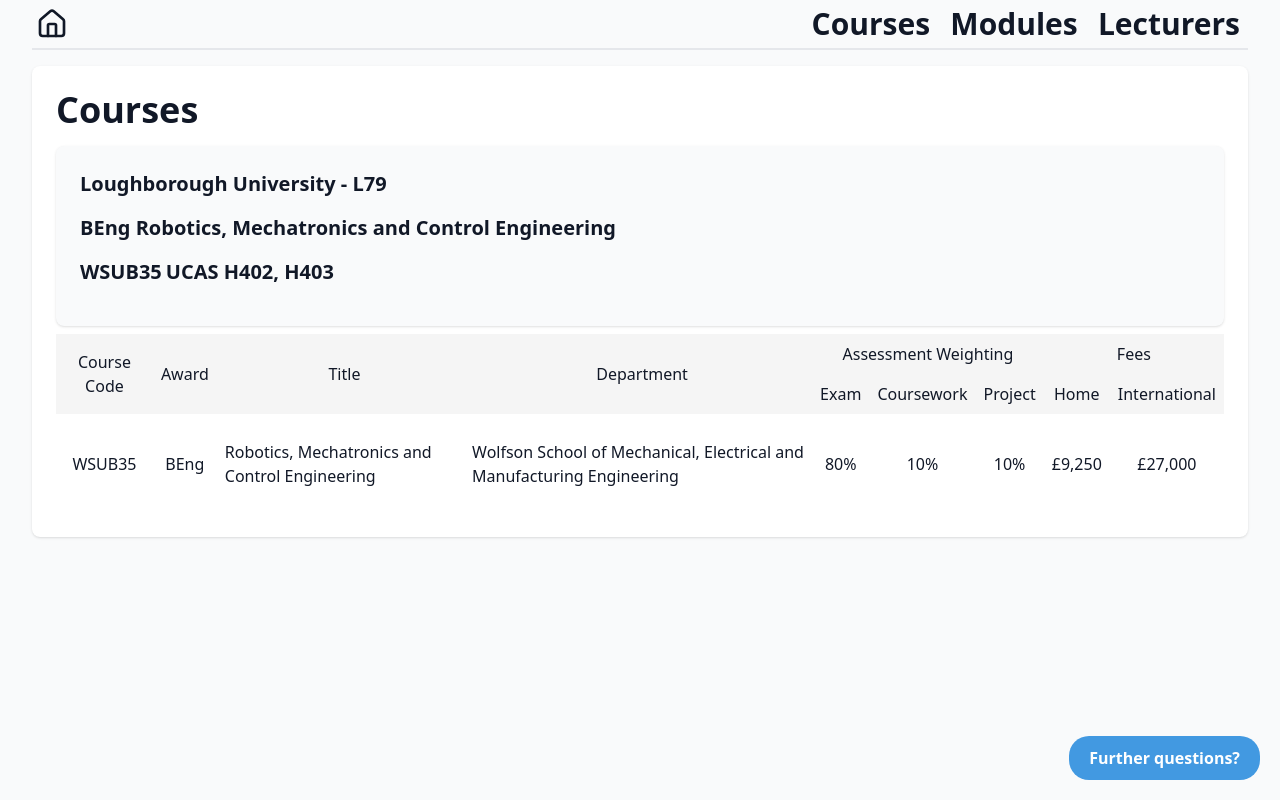
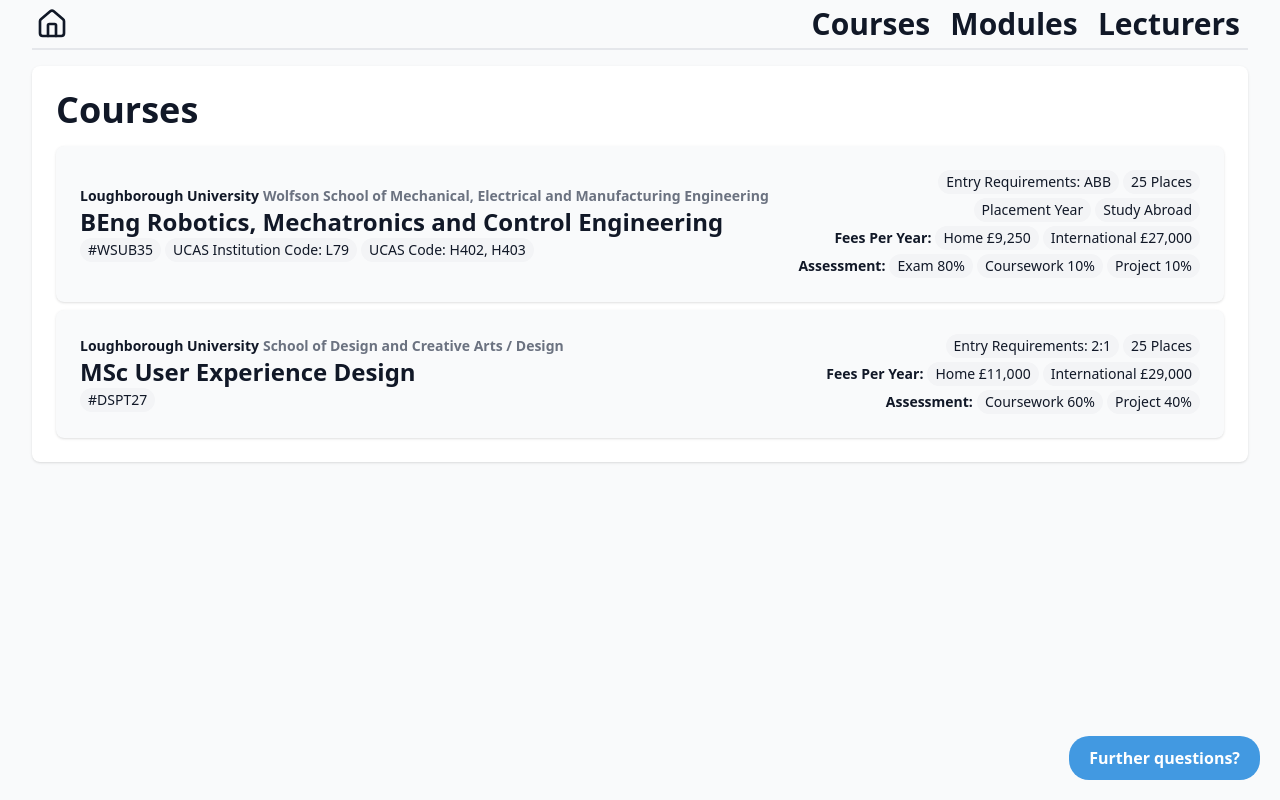
Before and after one commit to AlessioGrespi/universityDB, a SvelteKit app: page /courses in a window 1280 px wide. Built offline with nearby package versions, Linux system fonts and the light colour scheme.

Commit message:
course index

```diff
--- a/src/app.css
+++ b/src/app.css
@@ -38,9 +38,11 @@
   line-height: 0.8rem;
 }
 
+
 .pill {
   @apply text-xxxs sm:text-base rounded-full bg-gray-100 px-1 py-0.5 sm:px-2 sm:py-0.5;
 }
+
 
 .pill-list li {
   @apply w-auto capitalize pill;
@@ -96,12 +98,32 @@
   @apply px-2;
 }
 
-.subcard {
+.card .subcard {
   @apply p-2 bg-gray-50 shadow rounded-lg sm:p-6 hover:shadow-lg transition-shadow duration-200;
 }
 
-.subcard h2 {
+.card .subcard h2 {
   @apply text-xs sm:text-xl;
+}
+
+.card .subcard h4 {
+  @apply text-xs sm:text-sm;
+}
+
+.card .subcard .index {
+  @apply flex flex-col place-items-start;
+}
+
+.card .subcard .index h2 {
+  @apply text-2xl text-nowrap -mb-0;
+  }
+
+.card .subcard .index h3 {
+@apply text-sm text-nowrap;
+}
+
+.card .subcard .index h4 {
+  @apply rounded-full px-2 py-0.5 text-sm bg-gray-100 flex flex-nowrap place-items-center text-nowrap;
 }
 /*
 .subcard th  {
--- a/src/routes/courses/+page.svelte
+++ b/src/routes/courses/+page.svelte
@@ -12,39 +12,111 @@
 			projectWeighting: '10%',
 			homeFees: '£9,250',
 			internationalFees: '£27,000'
-        },
+		}
 		// Add more course data as needed
 	];
 </script>
 
-<div class='py-4 px-1 card mt-4 '>
-    <h1 >Courses</h1>
-    <div class='flex flex-col gap-1.5'>
-        <div class='subcard flex flex-col place-items-start'>
-            <h2>Loughborough University - L79</h2>
-            <h2>BEng Robotics, Mechatronics and Control Engineering</h2>
-            <div class='flex gap-1'>
-                <h2>WSUB35</h2>
-            <h2>UCAS H402, H403</h2>
+<div class="card mt-4 px-1 py-4">
+	<h1>Courses</h1>
+	<div class="flex w-full flex-col gap-2">
+        <a href='/courses/robotics'>
+		<div class="subcard flex justify-between place-items-center">
+			<div class="index">
+                <div class='flex gap-1 flex-wrap place-items-center'>
+                    <h3 class=''>Loughborough University</h3>
+                    <h3 class='text-gray-500'>Wolfson School of Mechanical, Electrical and Manufacturing Engineering</h3>
+                </div>
+				<h2 class='text-nowrap'>BEng Robotics, Mechatronics and Control Engineering</h2>
+				<div class="flex gap-1">
+                    <h4 class="">#WSUB35</h4>
+                    <h4 class=''>UCAS Institution Code: L79</h4>
+					<h4 class="">UCAS Code: H402, H403</h4>
 				</div>
 			</div>
+            <div class='index flex flex-col gap-1 max-w-[40%]'>
+                <div class='flex flex-wrap text-nowrap place-items-center justify-end w-full gap-1'>
+                    <h4 class=''>Entry Requirements: ABB</h4>
+                    <h4>25 Places</h4>
                 </div>
-    <table class='page-table'>
+                <div class='flex flex-wrap text-nowrap place-items-center justify-end w-full gap-1'>
+                    <h4>Placement Year</h4>
+                    <h4>Study Abroad</h4>
+                </div>
+                <div class='flex place-items-center justify-end w-full gap-1'>
+                    <h3 class='text-sm'>Fees Per Year: </h3>
+                    <h4 class=''>Home £9,250</h4>
+                    <h4 class=''>International £27,000</h4>
+                </div>
+                <div class='flex place-items-center justify-end w-full gap-1'>
+                    <h3 class='text-sm'>Assessment: </h3>
+                    <h4 class=''>Exam 80%</h4>
+                    <h4 class=''>Coursework 10%</h4>
+                    <h4 class=''>Project 10%</h4>
+                </div>
+            </div>
+        </a>
+        <a href='courses/robotics'>
+        <div class="subcard flex justify-between place-items-center">
+			<div class="index">
+                <div class='flex gap-1 flex-wrap place-items-center'>
+                    <h3 class=''>Loughborough University</h3>
+                    <h3 class='text-gray-500'>School of Design and Creative Arts / Design</h3>
+                </div>
+				<h2 class='text-nowrap'>MSc User Experience Design</h2>
+				<div class="flex gap-1">
+                    <h4 class="">#DSPT27</h4>
+                    <!-- <h4 class=''>UCAS Institution Code: L79</h4> -->
+					<!-- <h4 class="">UCAS Code: H402, H403</h4> -->
+				</div>
+			</div>
+            <div class='index flex flex-col gap-1 max-w-[40%]'>
+                <div class='flex flex-wrap text-nowrap place-items-center justify-end w-full gap-1'>
+                    <h4 class=''>Entry Requirements: 2:1</h4>
+                    <h4>25 Places</h4>
+                </div>
+                <!-- <div class='flex flex-wrap text-nowrap place-items-center justify-end w-full gap-1'>
+                    <h4>Placement Year</h4>
+                    <h4>Study Abroad</h4>
+                </div> -->
+                <div class='flex place-items-center justify-end w-full gap-1'>
+                    <h3 class='text-sm'>Fees Per Year: </h3>
+                    <h4 class=''>Home £11,000</h4>
+                    <h4 class=''>International £29,000</h4>
+                </div>
+                <div class='flex place-items-center justify-end w-full gap-1'>
+                    <h3 class='text-sm'>Assessment: </h3>
+                    <!-- <h4 class=''>Exam 80%</h4> -->
+                    <h4 class=''>Coursework 60%</h4>
+                    <h4 class=''>Project 40%</h4>
+                </div>
+            </div>
+        </a>
+		</div>
+	</div>
+	<!-- <table class="page-table">
 		<thead>
 			<tr>
-                <th class='px-0.5 sm:px-2' rowspan="2"><span class='hidden sm:inline'>Course </span>Code</th>
-                <th class='px-0.5 sm:px-2' rowspan="2">Award</th>
+				<th class="px-0.5 sm:px-2" rowspan="2"><span class="hidden sm:inline">Course </span>Code</th
+				>
+				<th class="px-0.5 sm:px-2" rowspan="2">Award</th>
 				<th rowspan="2">Title</th>
-                <th class='hidden sm:table-cell' rowspan="2"><span class='hidden sm:inline'>Department</span><span class='inline sm:hidden'>Dept</span></th>
+				<th class="hidden sm:table-cell" rowspan="2"
+					><span class="hidden sm:inline">Department</span><span class="inline sm:hidden">Dept</span
+					></th
+				>
 				<th colspan="3">Assessment Weighting</th>
 				<th colspan="2">Fees</th>
 			</tr>
 			<tr>
-                <th class='px-0.5 sm:px-2'>Exam</th>
-                <th class='px-0.5 sm:px-2'><span class='hidden sm:inline'>Coursework</span><span class='inline sm:hidden'>CW</span></th>
-                <th class='px-0.5 sm:px-2'>Project</th>
-                <th class='px-0.5 sm:px-2'>Home</th>
-                <th class='px-0.5 sm:px-2'>International</th>
+				<th class="px-0.5 sm:px-2">Exam</th>
+				<th class="px-0.5 sm:px-2"
+					><span class="hidden sm:inline">Coursework</span><span class="inline sm:hidden">CW</span
+					></th
+				>
+				<th class="px-0.5 sm:px-2">Project</th>
+				<th class="px-0.5 sm:px-2">Home</th>
+				<th class="px-0.5 sm:px-2">International</th>
 			</tr>
 		</thead>
 		<tbody>
@@ -56,10 +128,10 @@
 					<td>
 						<a href={course.url} class="block">{course.award}</a>
 					</td>
-                    <td class="text-left ">
+					<td class="text-left">
 						<a href={course.url} class="block">{course.title}</a>
 					</td>
-                    <td class="hidden sm:inline text-left ">
+					<td class="hidden text-left sm:inline">
 						<a href={course.url} class="block">{course.department}</a>
 					</td>
 					<td>
@@ -80,10 +152,7 @@
 				</tr>
 			{/each}
 		</tbody>
-    </table>
-</div>
-
-
+	</table> -->
 
 
 <style>
@@ -91,13 +160,13 @@
         @apply w-full table-auto mt-2;
     } */
 	th {
-        @apply text-xs sm:text-base font-medium py-2 bg-neutral-100 ;
+		@apply bg-neutral-100 py-2 text-xs font-medium sm:text-base;
 	}
 	tr {
-        @apply text-center hover:bg-neutral-50 ;
+		@apply text-center hover:bg-neutral-50;
 	}
-    td{
-        @apply text-xs sm:text-base px-0.5 sm:px-2;
+	td {
+		@apply px-0.5 text-xs sm:px-2 sm:text-base;
 	}
 	/* border-collapse border border-slate-500 */
 </style>
--- a/src/routes/courses/[course]/+page.svelte
+++ b/src/routes/courses/[course]/+page.svelte
@@ -422,7 +422,7 @@
 				</table>
 
 				<h3 class="mt-4 text-xl font-medium">Optional</h3>
-				<h4 class="mb-4 text-lg font-medium">
+				<h4 class="mb-4">
 					Students must pick X credits from S1 and X credits from S2
 				</h4>
 				<table class="w-full table-auto">
```
Lines whose indentation alone changed are shown as unchanged.
